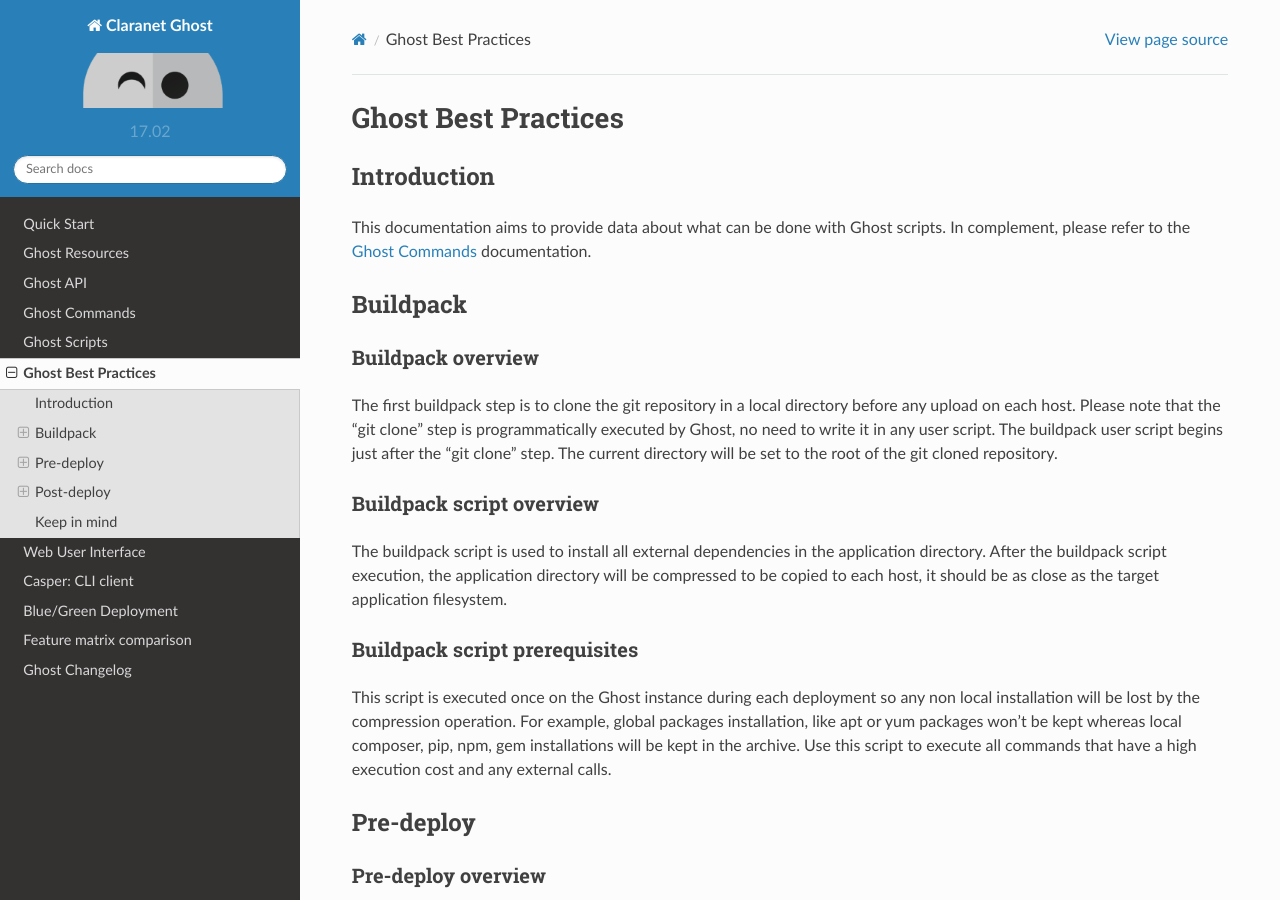
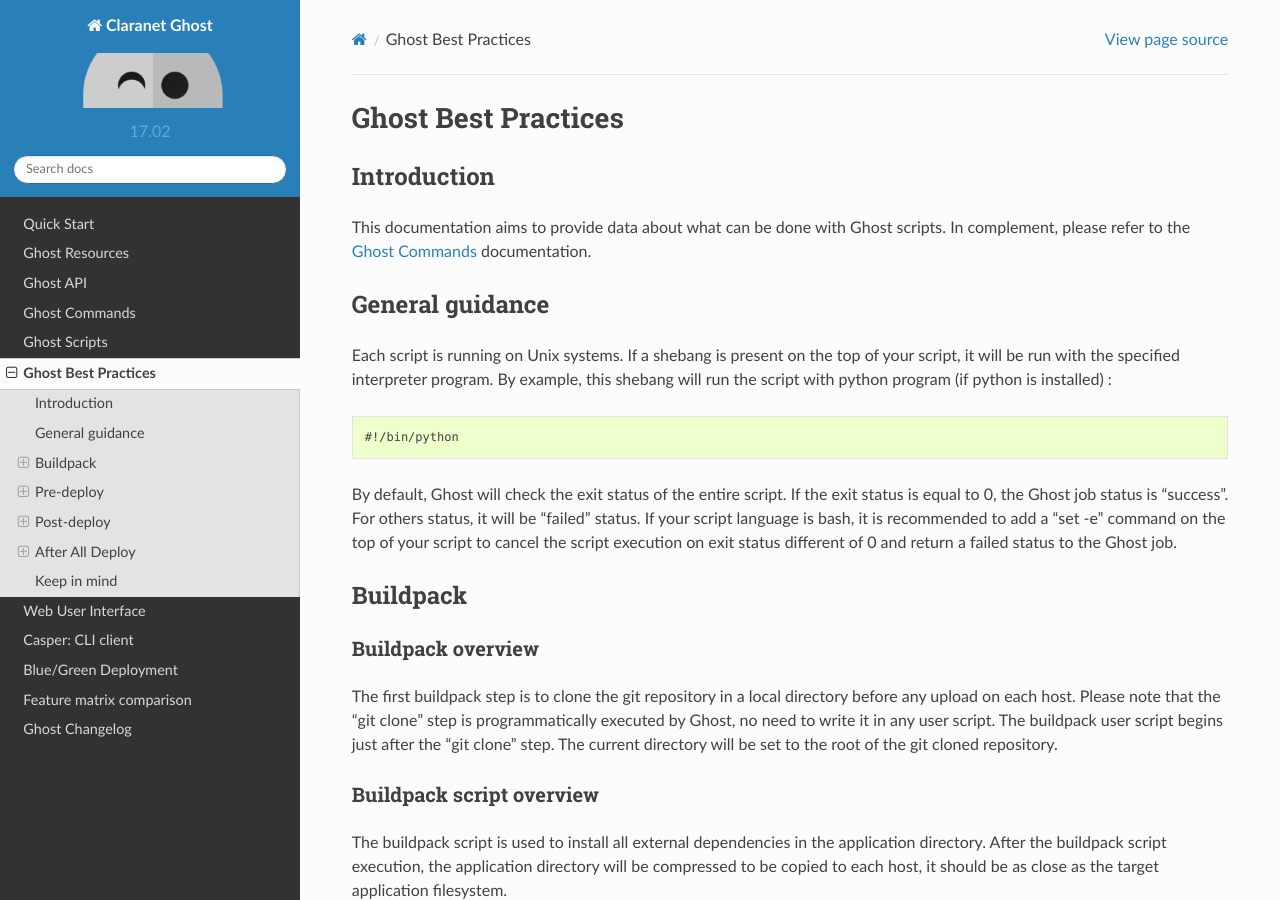
Before and after one commit to claranet/cloud-deploy-docs, a Sphinx documentation site: the page built from source/rst/bestpractices.rst, in a window 1280 px wide and 900 px high. Built offline with Sphinx 7.4.7 and the Read the Docs theme 2.0.0, drawn with Linux system fonts in a browser that asks for light colours; some of the changed text lies outside the part shown.

Commit message:
GHOST-337 add General guidance section and After all deploy section
GHOST-337 add General guidance section and After all Deploy section

GHOST-337 add shebang guidance

GHOST-337 add code-block for shebang

```diff
--- a/source/rst/bestpractices.rst
+++ b/source/rst/bestpractices.rst
@@ -12,6 +12,20 @@
 
 This documentation aims to provide data about what can be done with Ghost scripts.
 In complement, please refer to the :ref:`commands` documentation.
+
+
+General guidance
+----------------
+
+Each script is running on Unix systems. If a shebang is present on the top of your script, it will be run with the specified interpreter program.
+By example, this shebang will run the script with python program (if python is installed) :
+
+.. code-block:: none
+
+  #!/bin/python
+
+By default, Ghost will check the exit status of the entire script. If the exit status is equal to 0, the Ghost job status is "success". For others status, it will be "failed" status.
+If your script language is bash, it is recommended to add a "set -e" command on the top of your script to cancel the script execution on exit status different of 0 and return a failed status to the Ghost job.
 
 Buildpack
 ---------
@@ -90,6 +104,25 @@
  - no package install (apt-get, npm, pip, yum, gem, composer)
  - no downloads except from AWS S3
 
+After All Deploy
+----------------
+
+After all deploy overview
+*************************
+
+The After All Deploy script step is executed on the Ghost instance after execution of all pre and post deploy scripts.
+
+After all deploy script overview
+********************************
+
+The script is executed on the Ghost then you can add an action at the end of the module deployment that you have to execute once.
+Please keep in mind that your Ghost needs to have rights to do this action.
+
+After all deploy script prerequisites
+*************************************
+
+No data will be sent to your application instances at this step.
+
 Keep in mind
 ------------
 
```
